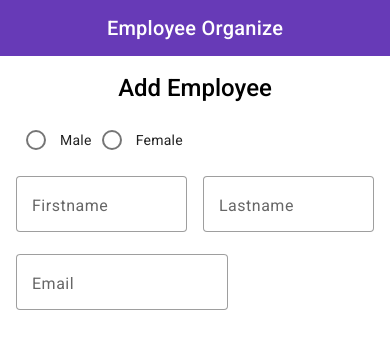
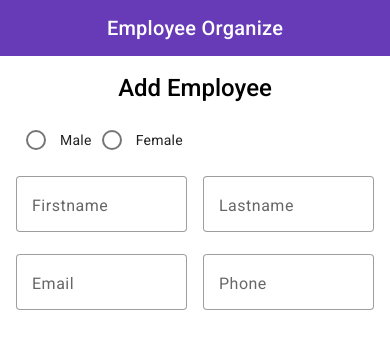
Before and after one commit to laska-adief/employee-organize, an Angular app: page /employee/form in a window 390 px wide. Shown: the top 348 px of the page. Built offline with nearby package versions, Linux system fonts and the light colour scheme; sample sign-in values are in the browser's storage.

Commit message:
[Employee Organize] add phone input field in employee form

```diff
--- a/src/app/pages/employee/employee-form/employee-form.component.html
+++ b/src/app/pages/employee/employee-form/employee-form.component.html
@@ -20,6 +20,10 @@
         <mat-label>Email</mat-label>
         <input matInput placeholder="Email">
       </mat-form-field>
+      <mat-form-field appearance="outline">
+        <mat-label>Phone</mat-label>
+        <input matInput placeholder="Phone">
+      </mat-form-field>
     </div>
   </form>
 </section>
```
